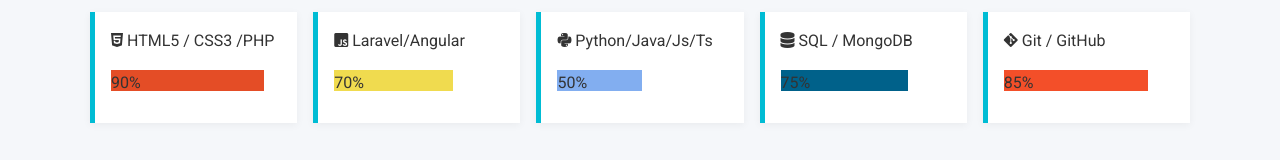
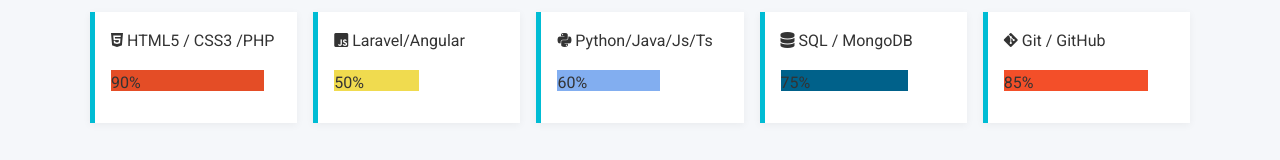
Before and after one commit to Fahdil/portofolio, a plain HTML site: page index.html in a window 1280 px wide. Shown: the part 382-542 px from the top of the page. Drawn offline with Linux system fonts and the light colour scheme.

```diff
--- a/index.html
+++ b/index.html
@@ -43,8 +43,8 @@
             <h2>Compétences</h2>
             <ul class="skills-list">
                 <li><i class="fab fa-html5"></i> HTML5 / CSS3 /PHP <div class="skill-level html-css">90%</div> </li>
-                <li><i class="fab fa-js-square"></i> Laravel/Angular <div class="skill-level js-ts">70%</div></li>
-                <li><i class="fab fa-python"></i> Python/Java/Js/Ts  <div class="skill-level ja-py">50%</div></li>
+                <li><i class="fab fa-js-square"></i> Laravel/Angular <div class="skill-level la-an">50%</div></li>
+                <li><i class="fab fa-python"></i> Python/Java/Js/Ts  <div class="skill-level ja-py">60%</div></li>
                 <li><i class="fas fa-database"></i> SQL / MongoDB <div class="skill-level db">75%</div> </li>
                 <li><i class="fab fa-git-alt"></i> Git / GitHub <div class="skill-level git">85%</div></li>
             </ul>
--- a/style.css
+++ b/style.css
@@ -128,14 +128,14 @@
     background-color: #e44d26; /* Couleur HTML */
 }
 
-.skill-level.js-ts {
-    width: 70%;
+.skill-level.la-an {
+    width: 50%;
     background-color: #f0db4f; /* Couleur JS */
     color: #333;
 }
 
 .skill-level.ja-py{
-    width: 50%;
+    width: 60%;
     background-color: #82aef0; /* Couleur JS */
 }
 
```
